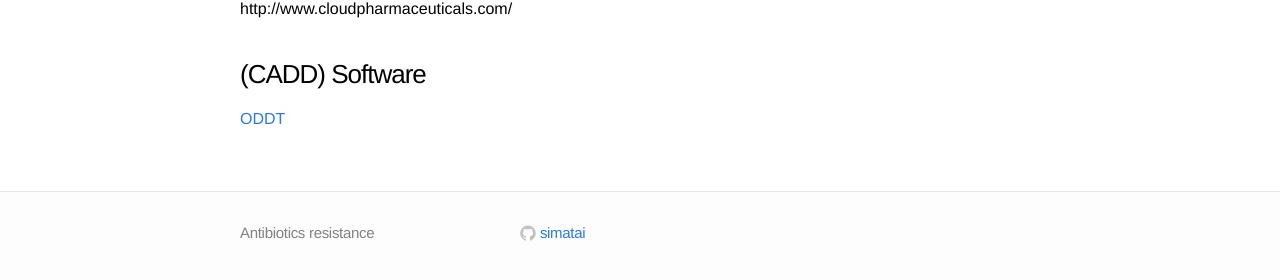
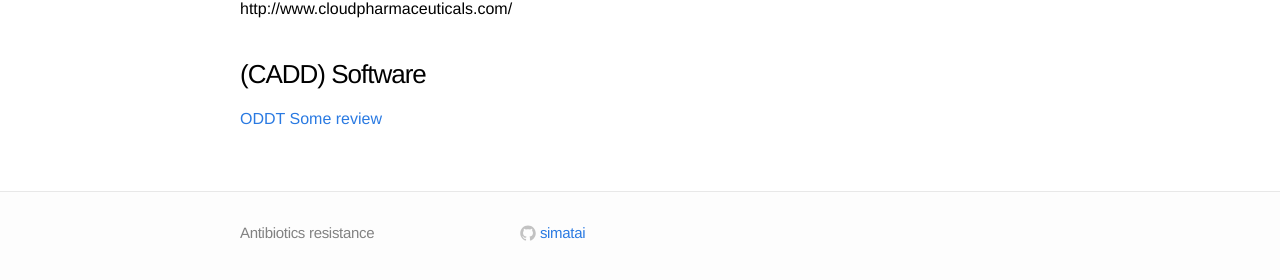
Before and after one commit to simatai/simatai.github.io, a Jekyll site: the page built from links.md, in a window 1280 px wide. Shown: the part 386-666 px from the top of the page. Built offline with Jekyll 4.4.1, drawn with Linux system fonts in a browser that asks for light colours.

Commit message:
Update links.md

```diff
--- a/links.md
+++ b/links.md
@@ -19,3 +19,4 @@ http://www.cloudpharmaceuticals.com/
 ### (CADD) Software
 
 [ODDT](https://doi.org/10.1186/s13321-015-0078-2)
+[Some review](https://doi.org/10.1016/j.jmgm.2016.07.008)
```
